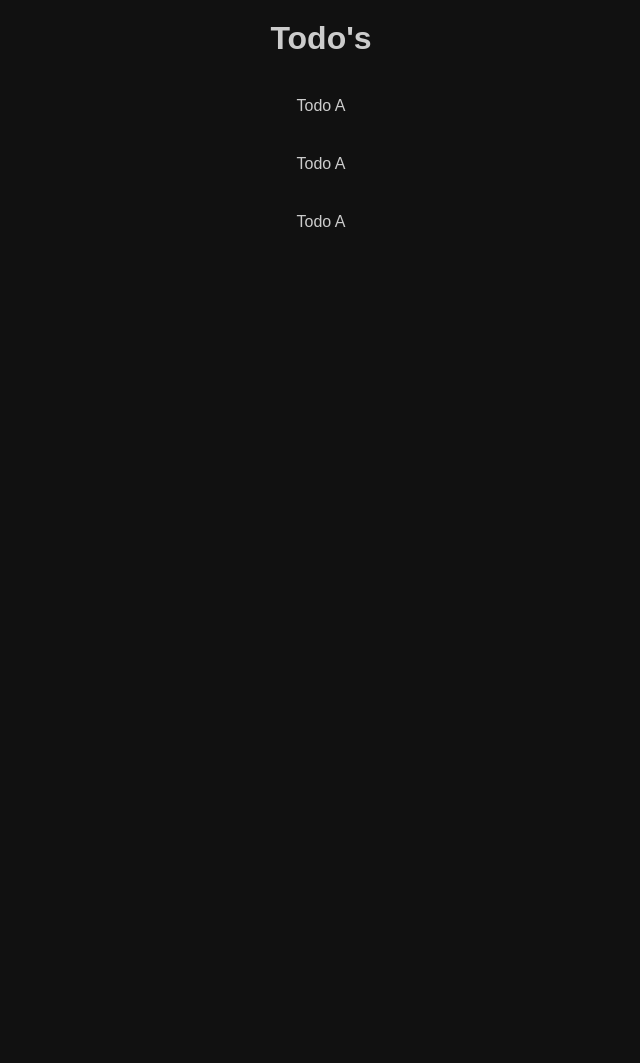
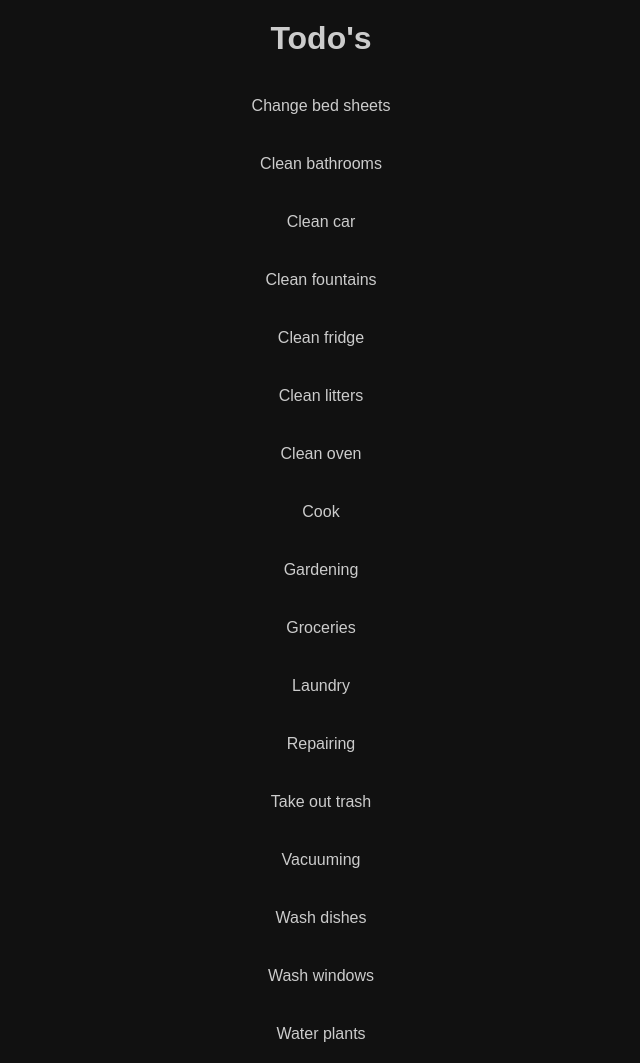
Before and after one commit to MarcvanGorp/OCD, a plain HTML site: page index.html in a window 1280 px wide. Shown: the whole page, without its empty margins (319-959 px from the left). Before the commit the page ends 800 px from the top, so only its background shows below. Drawn offline with Linux system fonts and the light colour scheme.

Commit message:
Update index.html

```diff
--- a/index.html
+++ b/index.html
@@ -11,13 +11,55 @@
         <h1>Todo's</h1>
         <ul>
             <li>
-                Todo A
+                Change bed sheets
             </li>
             <li>
-                Todo A
+                Clean bathrooms
             </li>
             <li>
-                Todo A
+                Clean car
+            </li>
+            <li>
+                Clean fountains
+            </li>
+            <li>
+                Clean fridge
+            </li>
+            <li>
+                Clean litters
+            </li>
+            <li>
+                Clean oven
+            </li>
+            <li>
+                Cook
+            </li>
+            <li>
+                Gardening
+            </li>
+            <li>
+                Groceries
+            </li>
+            <li>
+                Laundry
+            </li>
+            <li>
+                Repairing
+            </li>
+            <li>
+                Take out trash
+            </li>
+            <li>
+                Vacuuming
+            </li>
+            <li>
+                Wash dishes
+            </li>
+            <li>
+                Wash windows
+            </li>
+            <li>
+                Water plants
             </li>
         </ul>
     </div>
```
